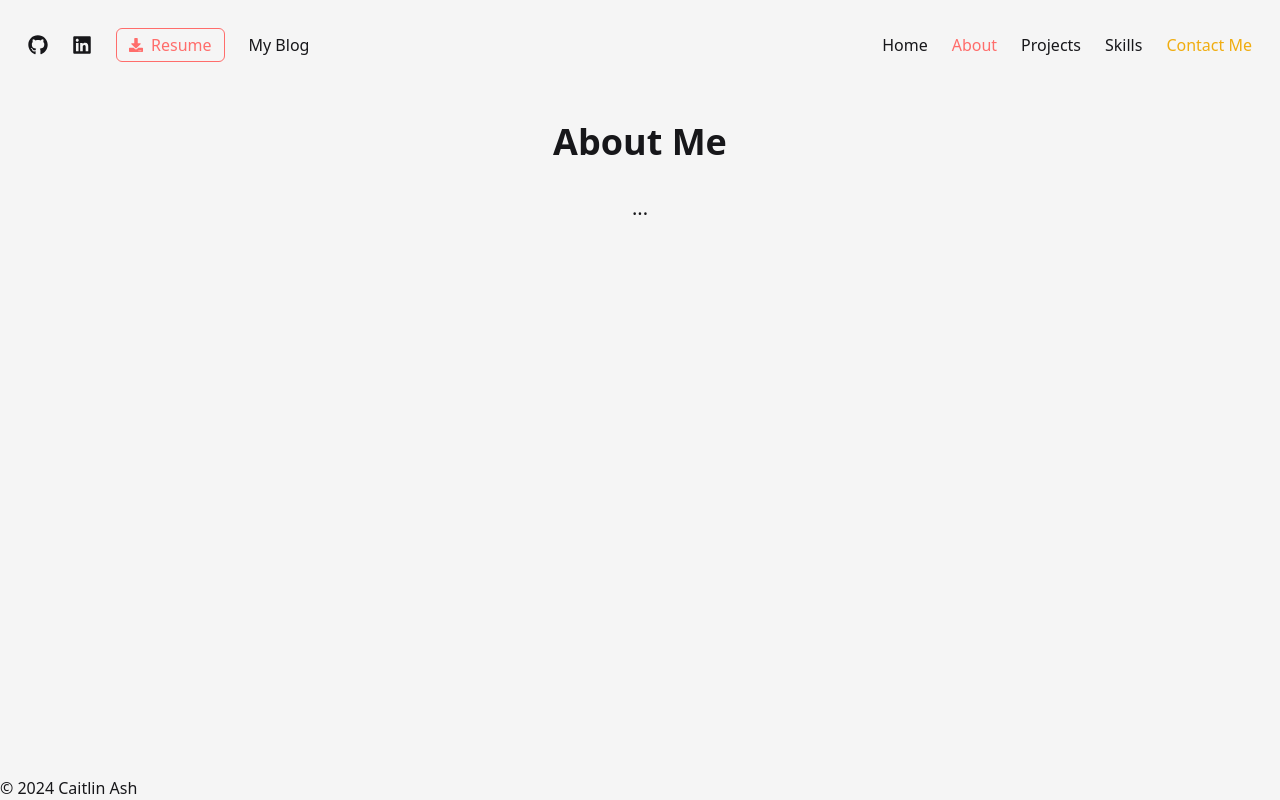
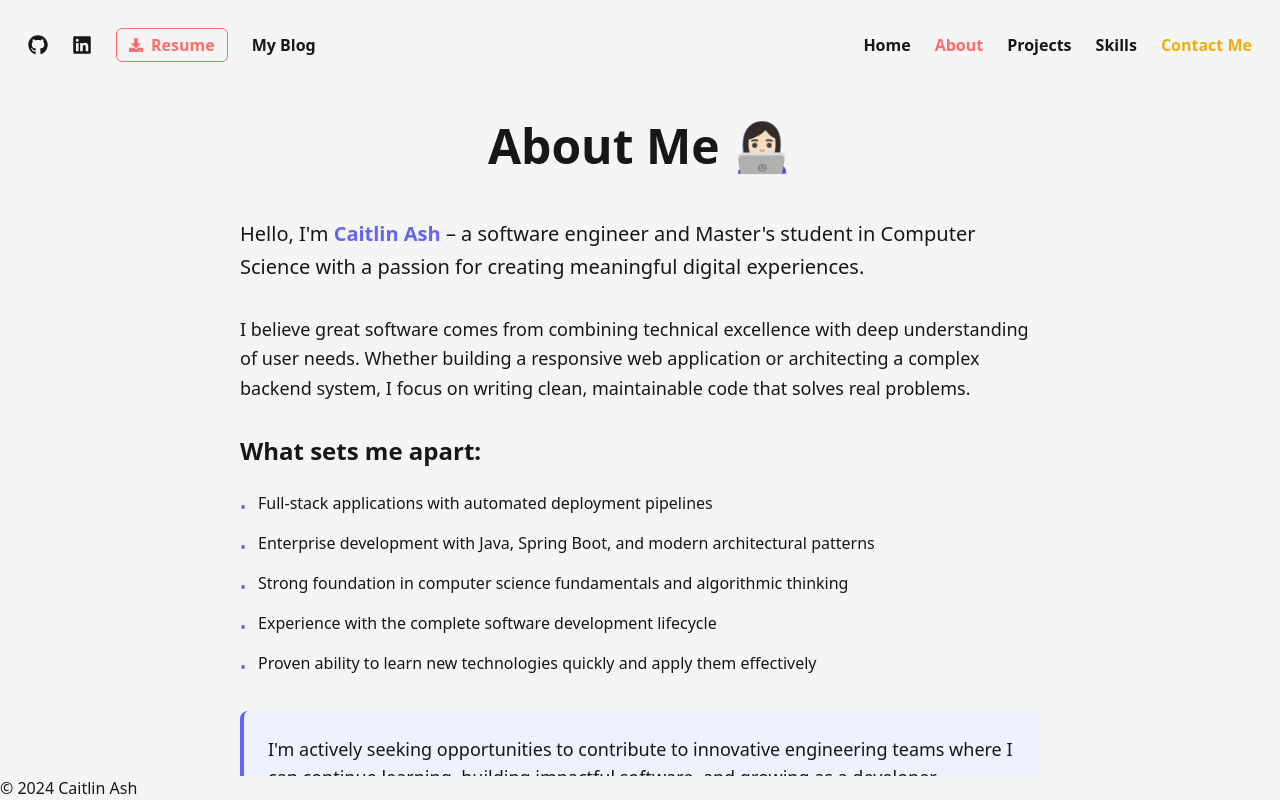
Before and after one commit to bycait27/portfolio, a Next.js app: page / in a window 1280 px wide. Both pictures are taken after a click on the button "About". Built offline with nearby package versions, Linux system fonts and the light colour scheme.

Commit message:
Changed About component

```diff
--- a/src/components/Home.jsx
+++ b/src/components/Home.jsx
@@ -1,8 +1,8 @@
 export default function Home() {
     return (
-        <div className="flex flex-col justify-center items-center text-6xl p-8">
+        <div className="flex flex-col justify-center items-center text-6xl text-text-primary font-bold p-8">
             <p className="p-4">I&apos;m Caitlin Ash 👋🏻</p>
-            <p className="p-4">a <span className="bg-text-highlight rounded-md p-2">full-stack</span> developer</p>
+            <p className="p-4">a <span className="bg-text-highlight rounded-md p-2">software engineer</span></p>
             <div className="flex flex-wrap m-10 justify-center items-center">
                 <p className="text-2xl text-center">
                     and graduate CS student who<br />
--- a/src/components/Navbar.jsx
+++ b/src/components/Navbar.jsx
@@ -8,7 +8,7 @@ export default function Navbar({ activeSection, setActiveSection }) {
     };
 
     return (
-        <div className='flex flex-row justify-between items-center w-full px-4 py-4'>
+        <div className='flex flex-row text-text-primary font-bold justify-between items-center w-full px-4 py-4'>
             {/* left side - evenly spaced */}
             <div className="flex items-center space-x-6 p-3">
                 {/* social icons */}
--- a/src/components/sections/About.jsx
+++ b/src/components/sections/About.jsx
@@ -1,12 +1,74 @@
 export default function About() {
-    return (
-        <div className="flex flex-col justify-center items-center p-8">
-            <h1 className="text-4xl font-bold mb-8">About Me</h1>
-            <div className="max-w-2xl text-center">
-                <p className="text-xl mb-6">
-                    ...
-                </p>
+  return (
+    <div className="flex flex-col justify-center items-center p-8 min-h-screen">
+      <div className="max-w-4xl mx-auto">
+        <h1 className="text-5xl font-bold text-center text-text-primary">
+          About Me 👩🏻‍💻
+        </h1>
+
+        <div className="p-6\8 md:p-12">
+          <div className="prose prose-lg max-w-none">
+            <p className="text-xl leading-relaxed mb-8 text-text-primary">
+              Hello, I&apos;m <span className="font-semibold text-indigo-500">Caitlin Ash</span> –
+              a software engineer and Master&apos;s student in Computer Science with a passion
+              for creating meaningful digital experiences.
+            </p>
+
+            <p className="text-lg leading-relaxed mb-8 text-text-primary">
+              I believe great software comes from combining technical excellence with deep
+              understanding of user needs. Whether building a responsive web application or
+              architecting a complex backend system, I focus on writing clean, maintainable
+              code that solves real problems.
+            </p>
+
+            <div className="mb-8">
+              <h3 className="text-2xl font-semibold mb-6 text-text-primary">
+                What sets me apart:
+              </h3>
+              <ul className="space-y-3">
+                <li className="flex items-start">
+                  <span className="text-indigo-500 mr-3 mt-1">•</span>
+                  <span className="text-text-primary">
+                    Full-stack applications with automated deployment pipelines
+                  </span>
+                </li>
+                <li className="flex items-start">
+                  <span className="text-indigo-500 mr-3 mt-1">•</span>
+                  <span className="text-text-primary">
+                    Enterprise development with Java, Spring Boot, and modern architectural patterns
+                  </span>
+                </li>
+                <li className="flex items-start">
+                  <span className="text-indigo-500 mr-3 mt-1">•</span>
+                  <span className="text-text-primary">
+                    Strong foundation in computer science fundamentals and algorithmic thinking
+                  </span>
+                </li>
+                <li className="flex items-start">
+                  <span className="text-indigo-500 mr-3 mt-1">•</span>
+                  <span className="text-text-primary">
+                    Experience with the complete software development lifecycle
+                  </span>
+                </li>
+                <li className="flex items-start">
+                  <span className="text-indigo-500 mr-3 mt-1">•</span>
+                  <span className="text-text-primary">
+                    Proven ability to learn new technologies quickly and apply them effectively
+                  </span>
+                </li>
+              </ul>
             </div>
+
+            <div className="bg-indigo-50 rounded-lg p-6 border-l-4 border-indigo-500">
+              <p className="text-lg text-text-primary mb-0">
+                I&apos;m actively seeking opportunities to contribute to innovative engineering
+                teams where I can continue learning, building impactful software, and growing
+                as a developer.
+              </p>
+            </div>
+          </div>
         </div>
-    );
-};
+      </div>
+    </div>
+  );
+}
```
